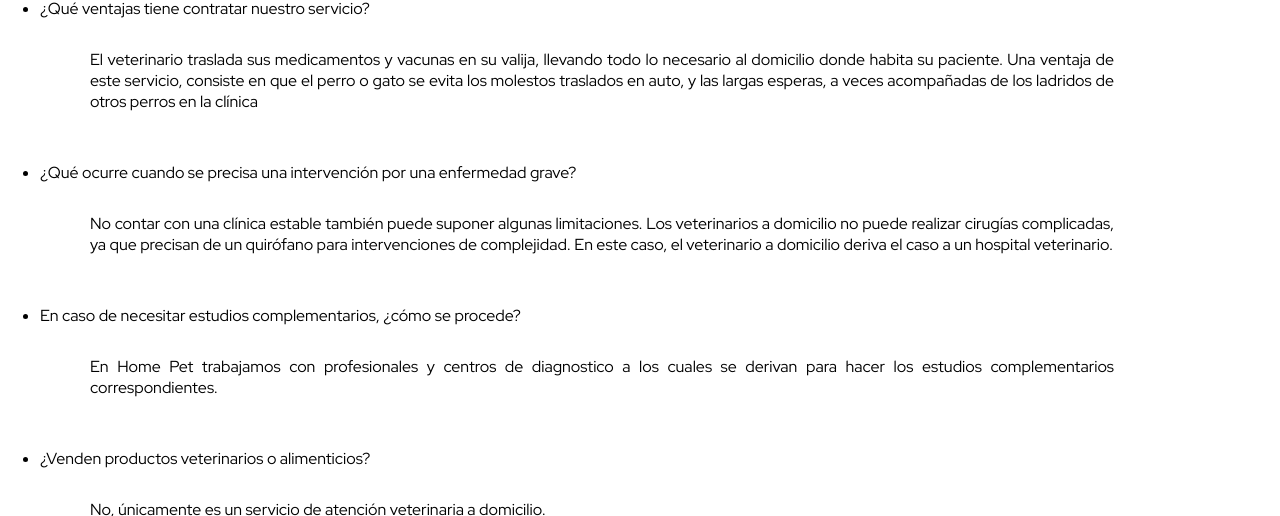
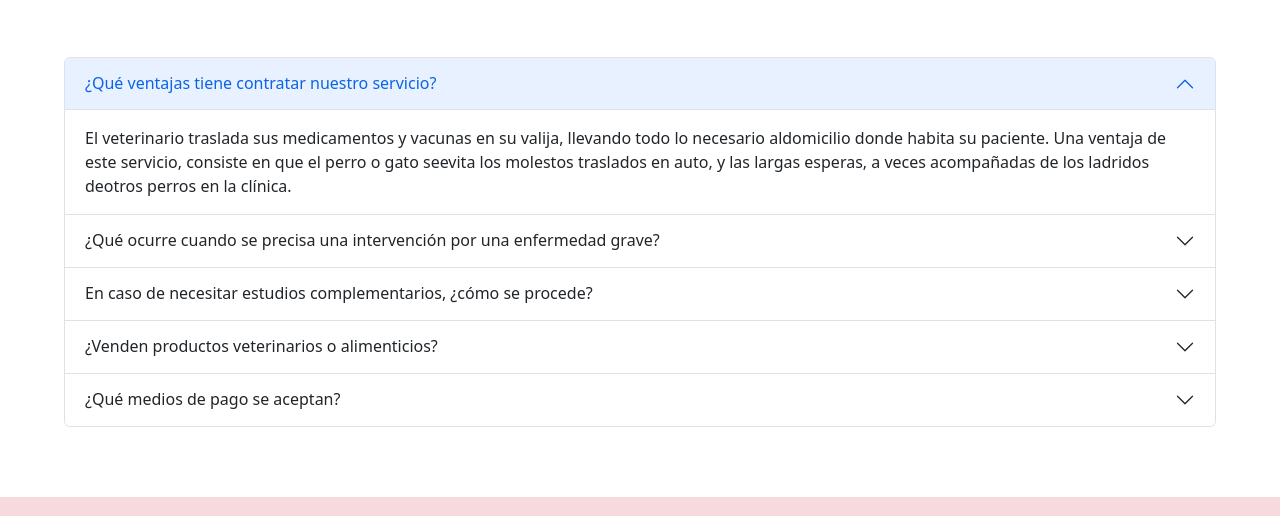
Before and after one commit to Nachova77/Home-Pet-Veterinaria, a plain HTML site: page Pages/faqs.html in a window 1280 px wide. Shown: the part 298-814 px from the top of the page. Drawn offline with nearby package versions, Linux system fonts and the light colour scheme.

Commit message:
Added FAQs accordion

```diff
--- a/CSS/style.css
+++ b/CSS/style.css
@@ -332,6 +332,13 @@ footer {
     width: 80vw;
 }
 
+.accordion {
+    margin-top: 70px;
+    padding-left: 5%;
+    padding-right: 5%;
+    margin-bottom: 70px;
+}
+
 /* Mobile style */
 
 @media screen and (max-width: 480px) {
@@ -341,6 +348,10 @@ footer {
     header {
         padding-left: 20px;
         padding-bottom: 60px;
+    }
+
+    #divisionBarFaqs {
+        margin-top: 40px;
     }
 
     .logo img {
@@ -492,6 +503,10 @@ footer {
         display: block;
     }
 
+    #divisionBarFaqs {
+        margin-top: 40px;
+    }
+
     .logo img {
         width: 400px;
     }
--- a/Pages/faqs.html
+++ b/Pages/faqs.html
@@ -9,6 +9,11 @@
     <link rel="preconnect" href="https://fonts.googleapis.com">
     <link rel="preconnect" href="https://fonts.gstatic.com" crossorigin>
     <link href="https://fonts.googleapis.com/css2?family=Red+Hat+Display&display=swap" rel="stylesheet">
+    <link href="https://cdn.jsdelivr.net/npm/bootstrap@5.2.3/dist/css/bootstrap.min.css" rel="stylesheet"
+        integrity="sha384-rbsA2VBKQhggwzxH7pPCaAqO46MgnOM80zW1RWuH61DGLwZJEdK2Kadq2F9CUG65" crossorigin="anonymous">
+    <script src="https://cdn.jsdelivr.net/npm/bootstrap@5.2.3/dist/js/bootstrap.bundle.min.js"
+        integrity="sha384-kenU1KFdBIe4zVF0s0G1M5b4hcpxyD9F7jL+jjXkk+Q2h455rYXK/7HAuoJl+0I4"
+        crossorigin="anonymous"></script>
     <title>FAQs</title>
 </head>
 
@@ -27,61 +32,84 @@
 </header>
 
 <body>
-    <div class="divisionBar">
+    <div class="divisionBar" id="divisionBarFaqs">
     </div>
     <div class="pageTitle">
         FAQs
     </div>
     <div>
-        <ul class="faqs">
-            <li>
-                <div>
+        <div class="accordion">
+            <div class="accordion-item">
+                <h2 class="accordion-header" id="headingOne">
+                    <button class="accordion-button" type="button" data-bs-toggle="collapse"
+                        data-bs-target="#collapseOne" aria-expanded="true" aria-controls="collapseOne">
                         ¿Qué ventajas tiene contratar nuestro servicio?
+                    </button>
+                </h2>
+                <div id="collapseOne" class="accordion-collapse collapse show" aria-labelledby="headingOne"
+                    data-bs-parent="#accordionExample">
+                    <div class="accordion-body">
+                        El veterinario traslada sus medicamentos y vacunas en su valija, llevando todo lo necesario aldomicilio donde habita su paciente. Una ventaja de este servicio, consiste en que el perro o gato seevita los molestos traslados en auto, y las largas esperas, a veces acompañadas de los ladridos deotros perros en la clínica.
                     </div>
-                <div class="faqAnswer">
-                    El veterinario traslada sus medicamentos y vacunas en su valija, llevando todo lo necesario al
-                    domicilio donde habita su paciente. Una ventaja de este servicio, consiste en que el perro o gato se
-                    evita los molestos traslados en auto, y las largas esperas, a veces acompañadas de los ladridos de
-                    otros perros en la clínica
                 </div>
-            </li>
-            <li>
-                <div>
+            </div>
+            <div class="accordion-item">
+                <h2 class="accordion-header" id="headingTwo">
+                    <button class="accordion-button collapsed" type="button" data-bs-toggle="collapse"
+                        data-bs-target="#collapseTwo" aria-expanded="false" aria-controls="collapseTwo">
                         ¿Qué ocurre cuando se precisa una intervención por una enfermedad grave?
+                    </button>
+                </h2>
+                <div id="collapseTwo" class="accordion-collapse collapse" aria-labelledby="headingTwo"
+                    data-bs-parent="#accordionExample">
+                    <div class="accordion-body">
+                        No contar con una clínica estable también puede suponer algunas limitaciones. Los veterinarios a domicilio no puede realizar cirugías complicadas, ya que precisan de un quirófano para intervenciones de complejidad. En este caso, el veterinario a domicilio deriva el caso a un hospital veterinario.
                     </div>
-                <div class="faqAnswer">
-                    No contar con una clínica estable también puede suponer algunas limitaciones. Los veterinarios a
-                    domicilio no puede realizar cirugías complicadas, ya que precisan de un quirófano para
-                    intervenciones de complejidad. En este caso, el veterinario a domicilio deriva el caso a un hospital
-                    veterinario.
                 </div>
-            </li>
-            <li>
-                <div>
+            </div>
+            <div class="accordion-item">
+                <h2 class="accordion-header" id="headingThree">
+                    <button class="accordion-button collapsed" type="button" data-bs-toggle="collapse"
+                        data-bs-target="#collapseThree" aria-expanded="false" aria-controls="collapseThree">
                         En caso de necesitar estudios complementarios, ¿cómo se procede?
+                    </button>
+                </h2>
+                <div id="collapseThree" class="accordion-collapse collapse" aria-labelledby="headingThree"
+                    data-bs-parent="#accordionExample">
+                    <div class="accordion-body">
+                        En Home Pet trabajamos con profesionales y centros de diagnostico a los cuales se derivan para hacer los estudios complementarios correspondientes.
                     </div>
-                <div class="faqAnswer">
-                    En Home Pet trabajamos con profesionales y centros de diagnostico a los cuales se derivan para hacer
-                    los estudios complementarios correspondientes.
                 </div>
-            </li>
-            <li>
-                <div>
+            </div>
+            <div class="accordion-item">
+                <h2 class="accordion-header" id="headingFour">
+                    <button class="accordion-button collapsed" type="button" data-bs-toggle="collapse"
+                        data-bs-target="#collapseFour" aria-expanded="false" aria-controls="collapseFour">
                         ¿Venden productos veterinarios o alimenticios?
-                </div>
-                <div class="faqAnswer">
+                    </button>
+                </h2>
+                <div id="collapseFour" class="accordion-collapse collapse" aria-labelledby="headingFour"
+                    data-bs-parent="#accordionExample">
+                    <div class="accordion-body">
                         No, únicamente es un servicio de atención veterinaria a domicilio.
                     </div>
-            </li>
-            <li>
-                <div>
+                </div>
+            </div>
+            <div class="accordion-item">
+                <h2 class="accordion-header" id="headingFive">
+                    <button class="accordion-button collapsed" type="button" data-bs-toggle="collapse"
+                        data-bs-target="#collapseFive" aria-expanded="false" aria-controls="collapseFive">
                         ¿Qué medios de pago se aceptan?
+                    </button>
+                </h2>
+                <div id="collapseFive" class="accordion-collapse collapse" aria-labelledby="headingFive"
+                    data-bs-parent="#accordionExample">
+                    <div class="accordion-body">
+                        Se puede abonar en efectivo, con tarjeta de crédito, débito y Mercado Pago.
                     </div>
-                <div class="faqAnswer">
-                    Se puede abonar en efectivo, con tarjeta de crédito, débito y Mercado Pago
                 </div>
-            </li>
-        </ul>
+            </div>
+        </div>
     </div>
 </body>
 
```
Lines whose indentation alone changed are shown as unchanged.
